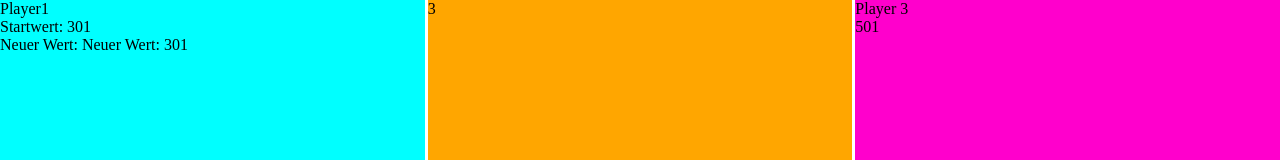
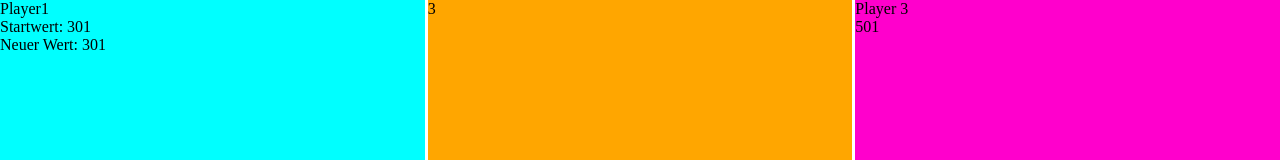
Before and after one commit to UweK17/dartscoreboard, a React (Create React App) app: page / in a window 1280 px wide. Shown: the top 160 px of the page. Built offline with nearby package versions, Linux system fonts and the light colour scheme.

Commit message:
mit subtraction nicht funktioniert

```diff
--- a/src/components/Player1.js
+++ b/src/components/Player1.js
@@ -15,13 +15,11 @@ const Player1 = ({currentScore}) => {
   console.log(typeof result);
 
 
-
-
   return (
     <>
       <div>Player1</div>
       <div>Startwert: {player1Score}</div>
-      <div className='player1score'>Neuer Wert: {'Neuer Wert: '+ +result}
+      <div className='player1score'>Neuer Wert: {result}
       </div>
     </>
   )
```
